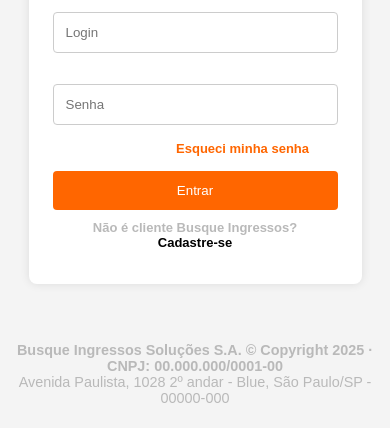
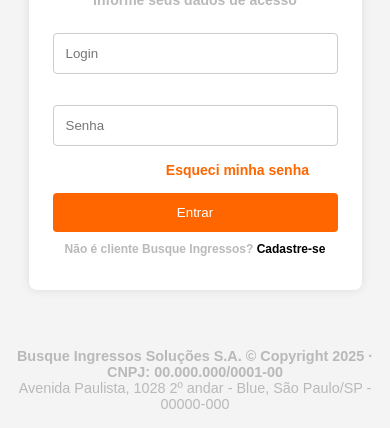
Before and after one commit to firmezinha01/site-ingresso, a plain HTML site: page login/login.html in a window 390 px wide. Shown: the part 550-978 px from the top of the page. Drawn offline with Linux system fonts and the light colour scheme.

Commit message:
Add files via upload

```diff
--- a/login/login.css
+++ b/login/login.css
@@ -49,7 +49,7 @@
   h2,
   h4 {
     padding: 10px;
-  font-size: 12px;
+    font-size: 14px;
     color: rgb(185, 185, 185);
   }
 
@@ -117,10 +117,13 @@
       font-size: 20px;
     }
 
-  h2,
-  h3,
+    /* h2,
+    h3 {
+      font-size: 13px;
+    } */
+
     h4 {
-    font-size: 13px;
+      font-size: 12px;
     }
 
     input,
```
Lines whose indentation alone changed are shown as unchanged.
